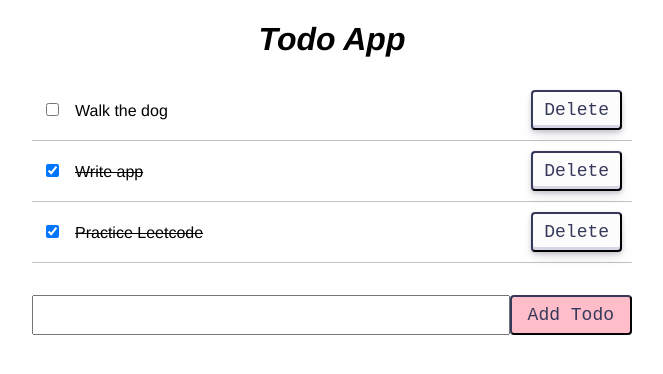
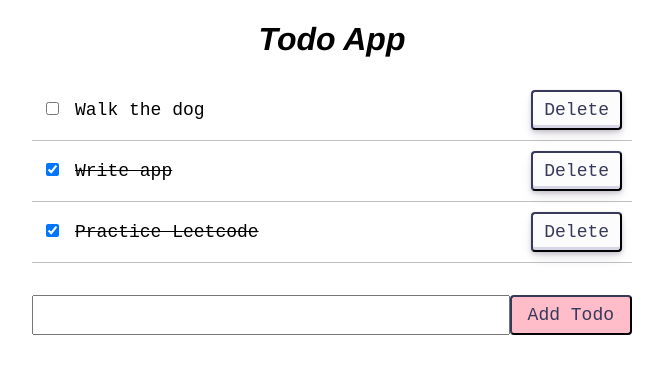
Before and after one commit to a-falkonia/todo-redux, a React (Create React App) app: page / in a window 1280 px wide. Shown: the top 374 px of the page, without its empty margins (308-971 px from the left). Built offline with nearby package versions, Linux system fonts and the light colour scheme.

Commit message:
Fix font in AddTodoForm

```diff
--- a/package.json
+++ b/package.json
@@ -1,6 +1,7 @@
 {
   "name": "todo-redux",
   "version": "0.1.0",
+  "homepage": "https://a-falkonia.github.io/todo-redux",
   "private": true,
   "dependencies": {
     "@reduxjs/toolkit": "^1.8.4",
@@ -21,6 +22,8 @@
     "web-vitals": "^2.1.4"
   },
   "scripts": {
+    "predeploy": "npm run build",
+    "deploy": "gh-pages -d build",
     "start": "react-scripts start",
     "build": "react-scripts build",
     "test": "react-scripts test",
@@ -43,5 +46,8 @@
       "last 1 firefox version",
       "last 1 safari version"
     ]
+  },
+  "devDependencies": {
+    "gh-pages": "^4.0.0"
   }
 }
--- a/src/App.tsx
+++ b/src/App.tsx
@@ -18,6 +18,8 @@ const StyledMain = styled.main`
   flex-direction: column;
   justify-content: center;
   align-items: center;
+  font-size: 18px;
+  font-family: monospace;
 `;
 
 const StyledContainer = styled.div`
--- a/src/components/AddTodoForm.tsx
+++ b/src/components/AddTodoForm.tsx
@@ -12,6 +12,7 @@ const StyledForm = styled.form`
     flex-grow: 1;
     padding: 0px 10px;
     font-size: 18px;
+    font-family: monospace;
   }
 `;
 const StyledAddTodoButton = styled.button`
```
Also changed, not shown: 1 other file (tests, documents, lock files or other folders).
